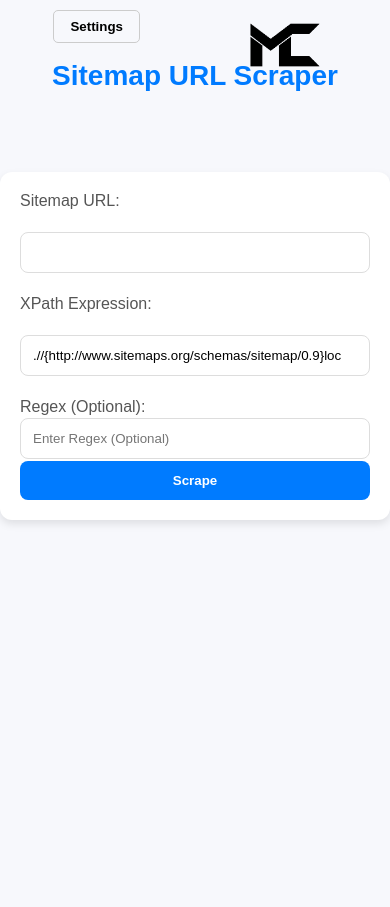
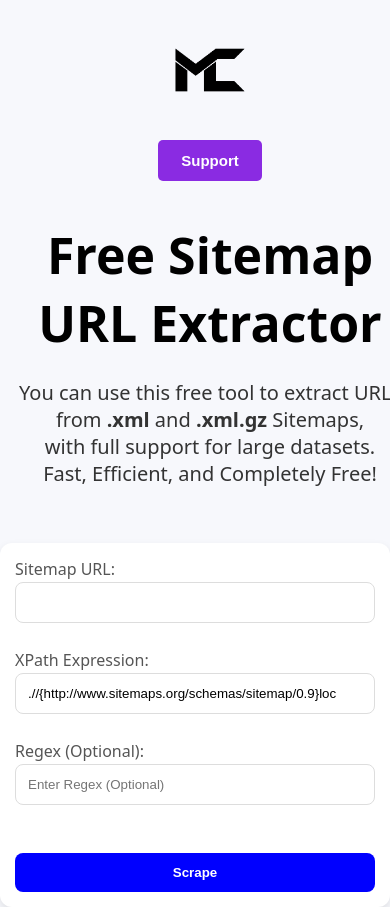
Before and after one commit to mateo1mc/XML-Scraper, a Flask app: page / in a window 390 px wide; the page is wider, and only the part inside the window is pictured. Before the commit the page ends 524 px from the top of that part, so only its background shows below. Run offline with Flask 3, Linux system fonts and the light colour scheme.

Commit message:
fixing style.css for card and txt

```diff
--- a/static/styles.css
+++ b/static/styles.css
@@ -1,14 +1,13 @@
-/* Global Styles */
 html, body {
     margin: 0;
     padding: 0;
-    font-family: 'Poppins', Arial, sans-serif; /* Use a modern font */
-    background-color: #f7f8fc; /* Lighter background */
+    /*font-family: 'Poppins', Arial, sans-serif;*/
+    font-family: ui-sans-serif,system-ui,-apple-system,BlinkMacSystemFont,Segoe UI,Roboto,Helvetica Neue,Arial,Noto Sans,sans-serif,Apple Color Emoji,Segoe UI Emoji,Segoe UI Symbol,Noto Color Emoji;
+    background-color: #f7f8fc;
     color: #333;
     height: 100%;
 }
 
-/* Container Styling */
 .container {
     max-width: 850px;
     margin: 40px auto;
@@ -18,7 +17,6 @@ html, body {
     box-shadow: 0 4px 8px rgba(0, 0, 0, 0.1);
 }
 
-/* Header Section */
 .header {
     display: flex;
     flex-direction: column;
@@ -27,18 +25,21 @@ html, body {
     text-align: center;
     border-radius: 0 0 8px 8px;
     position: relative;
+    width: 100%;
+    max-width: 1050px;
+    margin: 0 auto;  /* This centers the header horizontally */
 }
 
 .header-left {
     position: absolute;
     top: 10px;
-    left: 250px;
+    left: 20px;
 }
 
 .header-right {
     position: absolute;
-    top: 10px;
-    right: 250px;
+    top: 20px;
+    right: 20px;
 }
 
 .logo {
@@ -47,35 +48,41 @@ html, body {
 }
 
 .header-button {
-    border: 1px solid #ccc;
-    padding: 8px 16px;
+    border: none;
+    padding: 12px 23px;
     border-radius: 5px;
     cursor: pointer;
     font-weight: bold;
-    background-color: transparent;
-    transition: background-color 0.3s, border-color 0.3s;
+    color: white;
+    font-size: 15px;
+    background-color: blueviolet;
+    transition: background-color 0.3s, transform 0.2s;
 }
 
 .header-button:hover {
-    background-color: #f0f0f0;
-    border-color: #aaa;
+    background-color: rgba(144, 0, 255, 0.648);
+    color: white;
+    transform: translateY(-2px);
 }
 
-.header-title {
-    margin-top: 40px;
-    font-size: 28px;
+h1.header-title {
+    margin-top: 50px;
+    text-align: center;
+    color: rgb(0, 0, 0);
+    font-size: 50px;
     font-weight: bold;
+    margin-bottom: 2px;
 }
 
-/* Heading */
-h1 {
+p.header-title {
     text-align: center;
-    color: #007bff;
-    font-weight: 600;
-    margin-bottom: 20px;
+    color: #333;
+    font-size: 20px;
+    margin-bottom: 0.5px;
+    width: 100%;
+    max-width: 850px;
 }
 
-/* Form Styles */
 form {
     display: flex;
     flex-direction: column;
@@ -95,14 +102,14 @@ input[type="text"] {
 }
 
 input[type="text"]:focus {
-    border-color: #007bff;
+    border-color: blue;
     outline: none;
+    box-shadow: 0 0 5px rgb(46, 46, 255);
 }
 
-/* Submit Button Styling */
 button.submit {
     padding: 12px;
-    background-color: #007bff;
+    background-color: blue;
     border: none;
     border-radius: 8px;
     color: white;
@@ -112,11 +119,10 @@ button.submit {
 }
 
 button.submit:hover {
-    background-color: #0056b3;
+    background-color: rgb(0, 0, 196);
     transform: translateY(-2px);
 }
 
-/* Download Buttons */
 button.downloadbutton {
     padding: 10px;
     width: auto;
@@ -134,11 +140,11 @@ button.downloadbutton:hover {
     transform: translateY(-2px);
 }
 
-/* Loading Indicator */
 #loadingIndicator {
     display: flex;
     flex-direction: column;
     align-items: center;
+    justify-content: center;
     position: fixed;
     top: 0;
     left: 0;
@@ -159,7 +165,6 @@ button.downloadbutton:hover {
     margin-top: 10px;
 }
 
-/* Table Styling */
 table {
     width: 100%;
     border-collapse: collapse;
@@ -186,8 +191,6 @@ tr:hover {
     background-color: #f1f1f1;
 }
 
-/* Pagination Controls */
-/* Card Style for the Extracted URLs Section */
 .card {
     background-color: #fff;
     padding: 20px;
@@ -200,13 +203,11 @@ tr:hover {
     margin-right: auto;
 }
 
-/* Title styling inside the card */
 .card h2 {
     font-size: 24px;
     margin-bottom: 20px;
 }
 
-/* Pagination controls */
 #paginationControls {
     display: flex;
     align-items: center;
@@ -227,7 +228,6 @@ tr:hover {
     gap: 8px;
 }
 
-/* Button styling for pagination */
 .pagination-btn {
     padding: 0 12px;
     height: 38px;
@@ -259,7 +259,6 @@ tr:hover {
     box-shadow: none;
 }
 
-/* Page input styling */
 #pageInput {
     width: 40px;
     padding: 6px;
@@ -274,7 +273,6 @@ tr:hover {
     border-color: #007bff;
 }
 
-/* Rows per page dropdown styling */
 #rowsPerPage {
     height: 38px;
     padding: 0 8px;
@@ -287,3 +285,30 @@ tr:hover {
     outline: none;
     border-color: #007bff;
 }
+
+@media (max-width: 768px) {
+    .header {
+        flex-direction: column;
+        padding: 15px;
+        align-items: center;
+    }
+
+    .header-left,
+    .header-right {
+        position: relative;
+        left: 0;
+        right: 0;
+        margin: 10px 0;
+    }
+
+    .container {
+        padding: 15px;
+        max-width: 100%;
+    }
+
+    .card {
+        max-width: 100%;
+        margin-left: 0;
+        margin-right: 0;
+    }
+}
--- a/templates/index.html
+++ b/templates/index.html
@@ -13,29 +13,31 @@
             <img src="/static/mc-logo-black.png" alt="Logo" class="logo">
         </div>
         <div class="header-right">
-            <button class="header-button">Settings</button>
+            <button class="header-button">Support</button>
         </div>
-        <h1 class="header-title">Sitemap URL Scraper</h1>
+        <h1 class="header-title">Free Sitemap URL Extractor</h1>
+        <p class="header-title">You can use this free tool to extract URLs from <b>.xml</b> and <b>.xml.gz</b> Sitemaps, <br>with full support for large datasets. <br>
+            Fast, Efficient, and Completely Free!</p>
     </header>
 
     <!-- Container -->
     <div class="container">
         <form id="scrapeForm">
-            <label>Sitemap URL:</label><br>
+            <label>Sitemap URL:</label>
             <input type="text" name="sitemap_url" required><br>
 
-            <label>XPath Expression:</label><br>
+            <label>XPath Expression:</label>
             <input type="text" name="xpath" value=".//{http://www.sitemaps.org/schemas/sitemap/0.9}loc"><br>
 
             <label for="regex">Regex (Optional):</label>
-            <input list="regexSuggestions" type="text" id="regex" name="regex" placeholder="Enter Regex (Optional)">
+            <input list="regexSuggestions" type="text" id="regex" name="regex" placeholder="Enter Regex (Optional)"><br>
             <!-- Datalist for regex suggestions -->
             <datalist id="regexSuggestions">
                 <option value="https?:\/\/[^\/]+\/.*\/product\/[^\/\s]+">
                 <option value="https?:\/\/[^\/]+\/EN-CA\/[^\/\s]+">
                 <option value="https?:\/\/[^\/]+.+your_word.+[^\/\s]+">
             </datalist>
-
+            <br>
             <button type="submit" class="submit">Scrape</button>
         </form>
     </div>
@@ -46,9 +48,14 @@
         <img src="https://media3.giphy.com/media/KCfP7fxn1DU6SFGBhv/giphy.gif" alt="Loading...">
         <p>Scraping... Please wait...</p>
     </div>
+
     <!-- Extracted URLs (Preview) -->
     <div class="card" id="results" style="display: none;">  <!-- Initially hidden -->
         <h2>Extracted URLs (Preview)</h2>
+        <!-- Initially Hidden Download Buttons -->
+        <button id="downloadCsv" class="downloadbutton" style="display:none;">Download CSV</button>
+        <button id="downloadExcel" class="downloadbutton" style="display:none;">Download Excel</button>
+        <button id="downloadPdf" class="downloadbutton" style="display:none;">Download PDF</button>
         <div id="paginationControls">
             <div>
                 Rows per page:
@@ -62,11 +69,7 @@
             <span id="totalCount">Total URLs: 0</span>
             <div id="pagination"></div>
         </div>
-        <table id="urlTable"></table>
-        <!-- Initially Hidden Download Buttons -->
-        <button id="downloadCsv" class="downloadbutton" style="display:none;">Download CSV</button>
-        <button id="downloadExcel" class="downloadbutton" style="display:none;">Download Excel</button>
-        <button id="downloadPdf" class="downloadbutton" style="display:none;">Download PDF</button>
+        <table id="urlTable"></table><br>
     </div>
 
     <script src="/static/scraper.js"></script>
```
